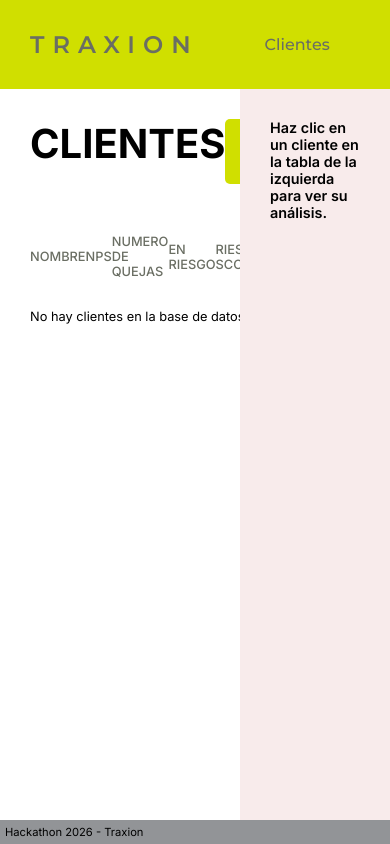
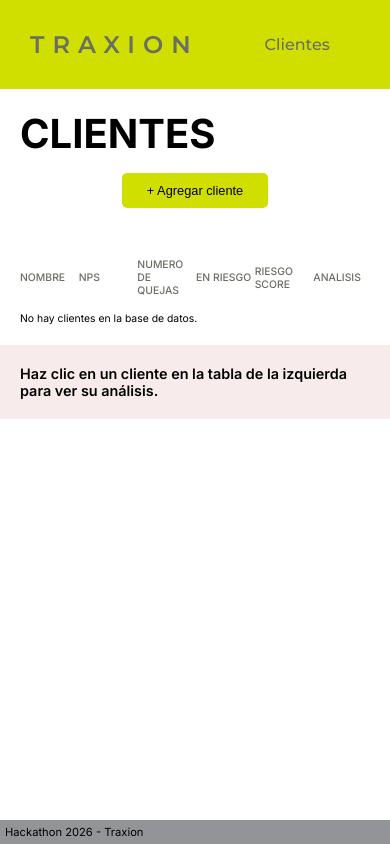
Before and after one commit to Chimal-sn/Hackathon, a Django app: page / in a window 390 px wide. Run offline with Django 5.2, Linux system fonts and the light colour scheme; data that the repository does not hold is empty.

Commit message:
Update. Responsivo pagina

```diff
--- a/static/css/clientes.css
+++ b/static/css/clientes.css
@@ -217,3 +217,70 @@ footer {
     border: 1px solid #ccc;
     color: #333;
 }
+
+/* =========================================
+   DISEÑO RESPONSIVO (Móviles y Tablets)
+   ========================================= */
+@media (max-width: 900px) {
+    main {
+        flex-direction: column;
+        overflow-y: auto; /* Permitimos que la página baje en móviles */
+    }
+
+    .main_section,
+    .analisis_section {
+        flex: none;
+        width: 100%;
+        overflow-y: visible; /* Desactivar los scrolls independientes */
+        padding: 20px;
+    }
+
+    /* Adaptar cabecera y tabla a 100% */
+    .main_section header,
+    .clientes_section {
+        width: 100%;
+    }
+
+    .main_section header {
+        flex-direction: column;
+        gap: 15px;
+        align-items: flex-start;
+    }
+
+    .clientes_section {
+        /* Regresamos al Grid tradicional pero forzamos a que todo encaje sin scroll */
+        display: grid;
+        grid-template-columns: repeat(6, minmax(0, 1fr));
+        font-size: 0.65rem; /* Achicamos la letra para que quepan las 6 columnas */
+        row-gap: 15px;
+        column-gap: 2px;
+        width: 100%;
+        overflow-x: hidden;
+    }
+
+    .clientes_section p {
+        white-space: normal;
+        word-wrap: break-word; /* Permite que las palabras largas bajen de línea */
+        overflow-wrap: break-word;
+    }
+
+    .linea {
+        grid-column: 1 / -1;
+        width: 100%;
+        background-color: #A1A796;
+        margin: 5px 0;
+    }
+
+    /* Hacer que el formulario encaje en el ancho de la pantalla */
+    .formulario_container form {
+        width: 90%;
+    }
+
+    /* Ajustar el botón dentro de la tablita apretada */
+    .clientes_section .agregar_btn {
+        padding: 8px 5px;
+        font-size: 0.6rem;
+        width: 100%; /* Toma todo el ancho de su mini celda */
+        text-align: center;
+    }
+}
```
